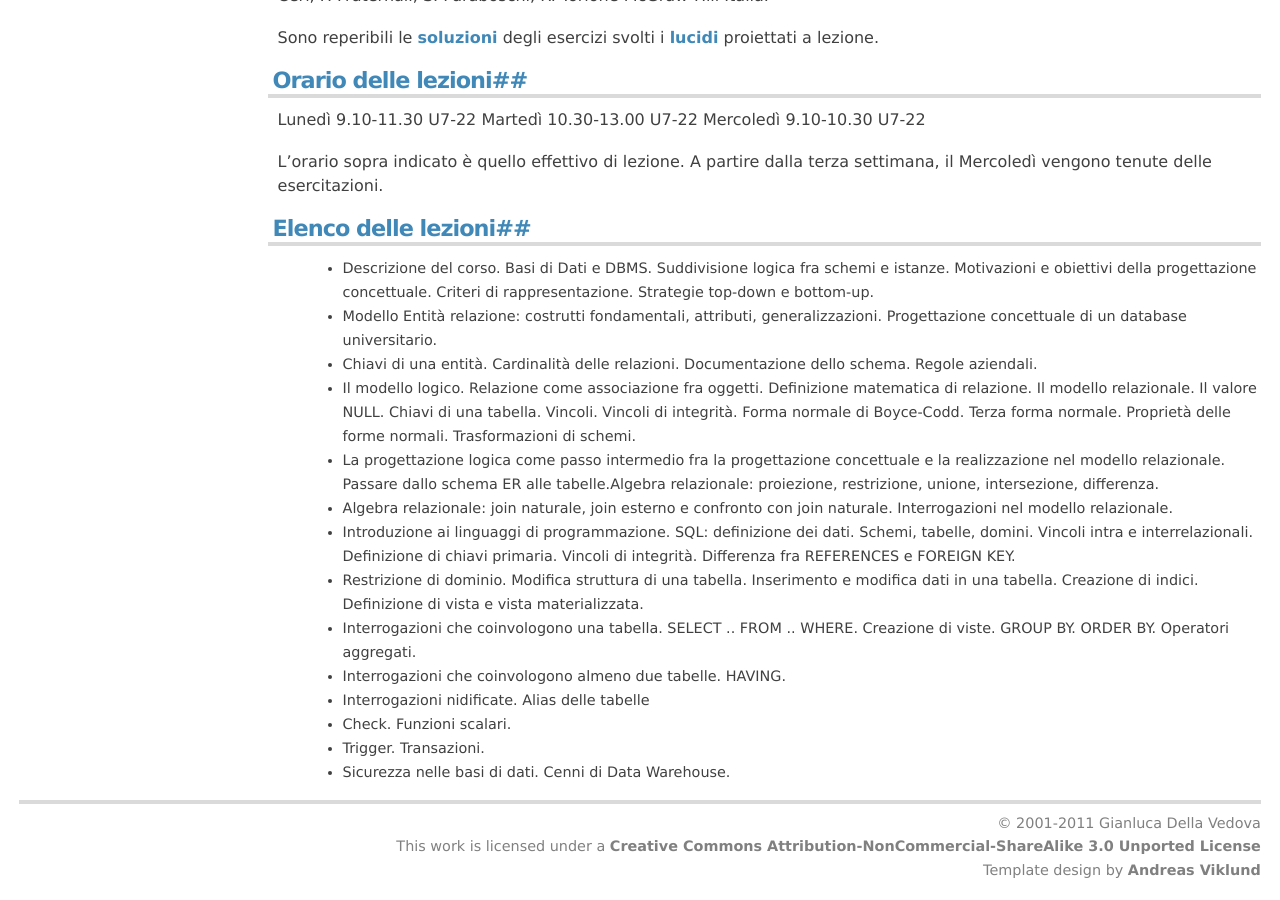
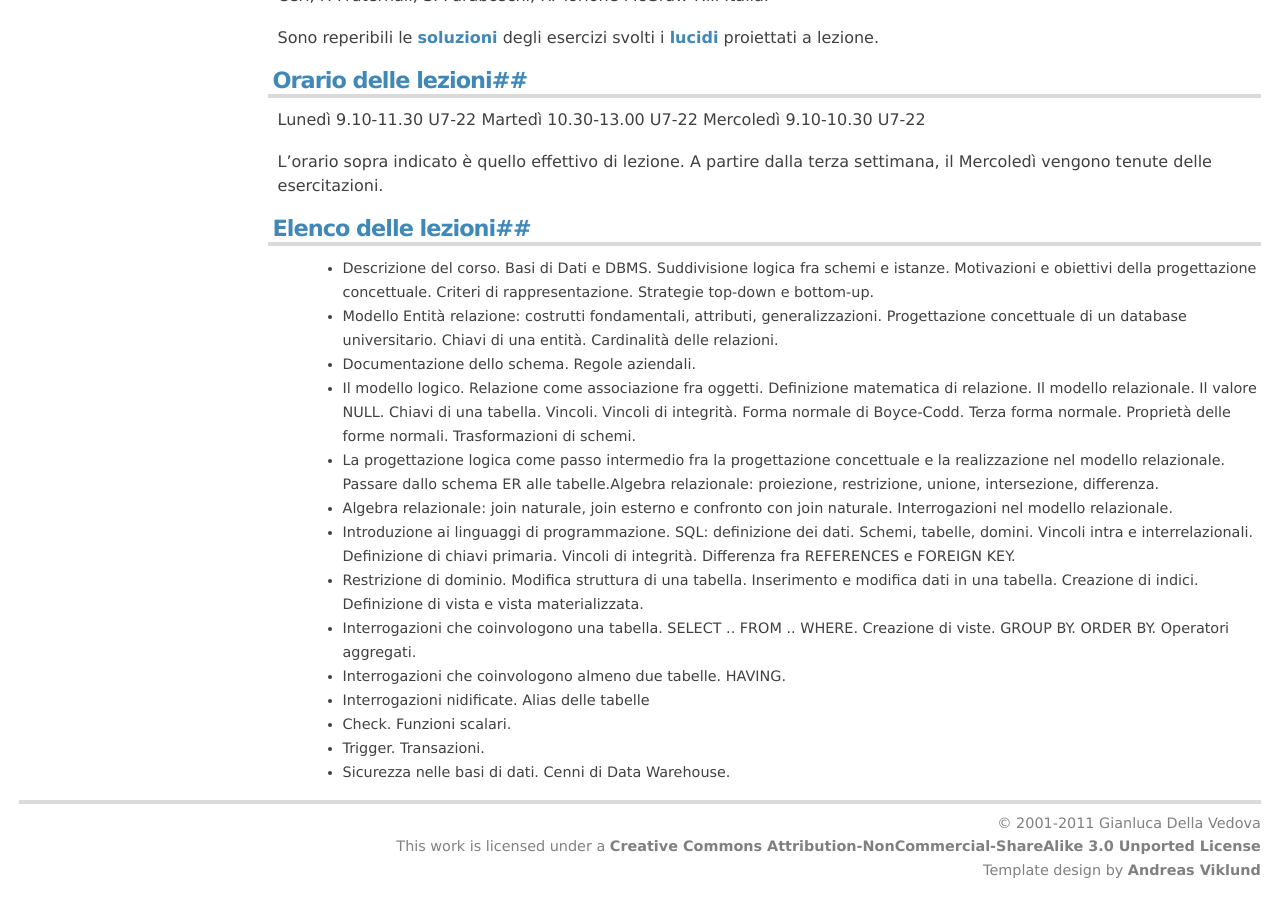
Before and after one commit to gdv/gianluca.dellavedova.org, a Jekyll site: the page built from didattica/Basi di Dati/2010-2011.markdown, in a window 1280 px wide and 900 px high, scrolled down 944 px. Built offline with Jekyll 4.4.1, drawn with Linux system fonts in a browser that asks for light colours; Markdown is read by kramdown in place of the engine named in the settings.

Commit message:
riviste lezioni

```diff
--- a/didattica/Basi di Dati/2010-2011.markdown
+++ b/didattica/Basi di Dati/2010-2011.markdown
@@ -58,8 +58,8 @@ A partire dalla terza settimana, il Mercoledì vengono tenute delle esercitazion
  rappresentazione. Strategie top-down e bottom-up.
 *  Modello Entità relazione: costrutti fondamentali, attributi,
    generalizzazioni. Progettazione concettuale di un database universitario.
-*  Chiavi di una entità. Cardinalità delle relazioni. Documentazione dello
-   schema. Regole aziendali.
+   Chiavi di una entità. Cardinalità delle relazioni.
+*  Documentazione dello schema. Regole aziendali.
 *  Il modello logico. Relazione come associazione fra oggetti. Definizione
      matematica di relazione. Il modello relazionale. Il valore NULL. Chiavi
      di una tabella. Vincoli. Vincoli di integrità. Forma normale di
```
